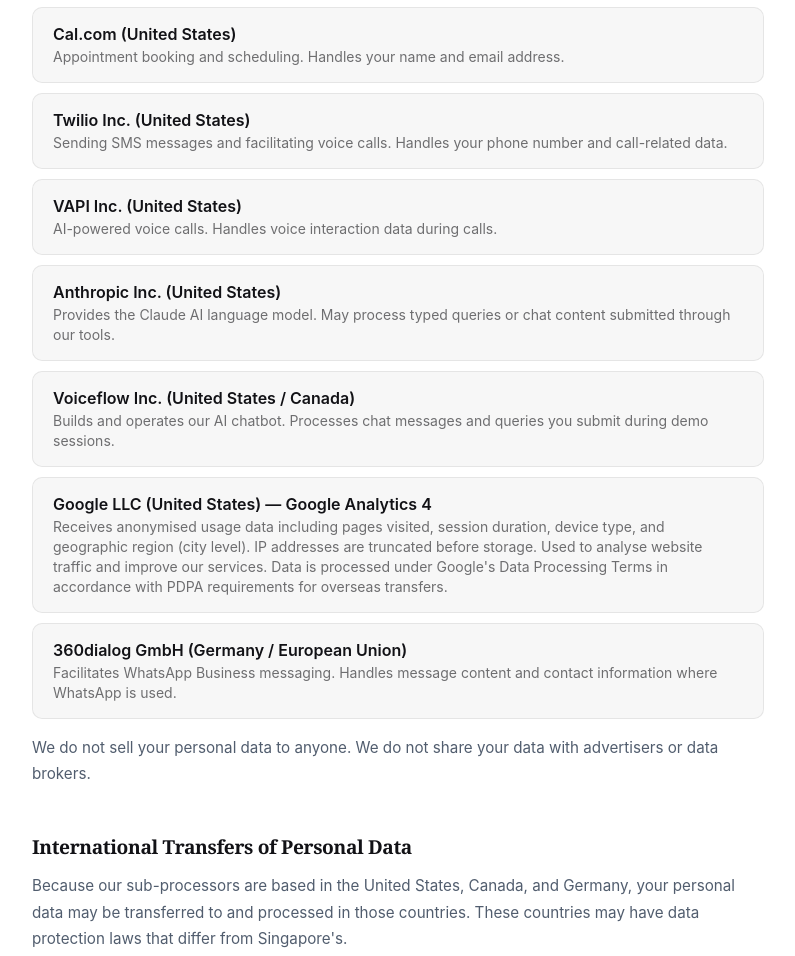
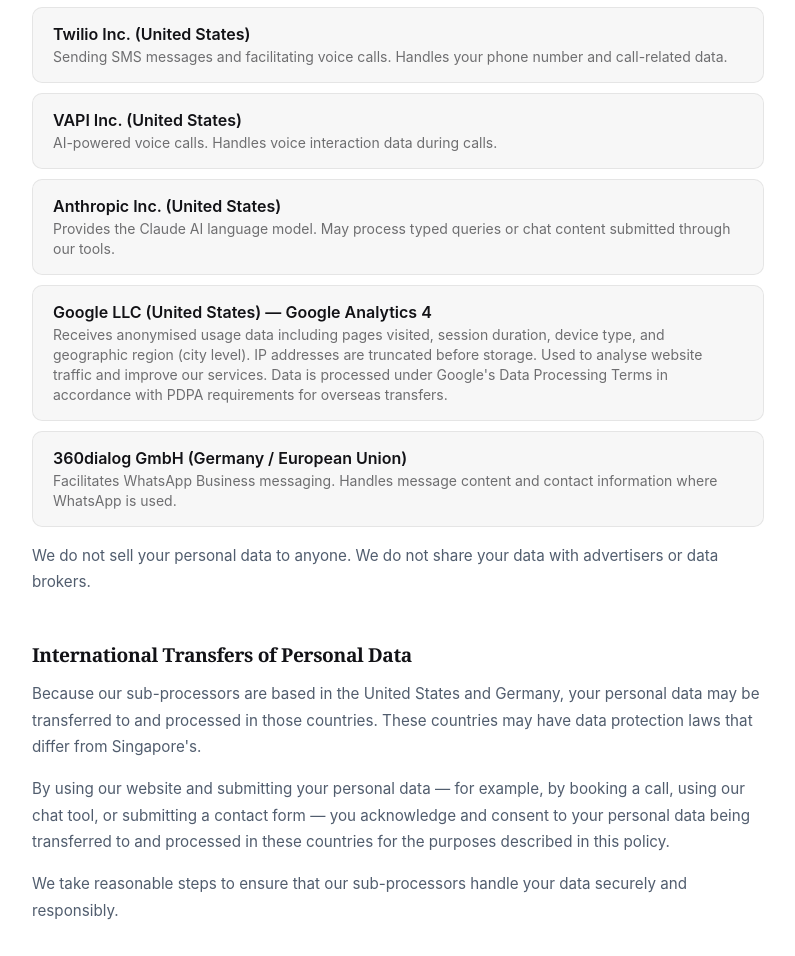
Before and after one commit to tristangauthier70-byte/axoncore-site, a website: page privacy.html in a window 1280 px wide. Shown: the part 2080-3036 px from the top of the page, without its empty margins (242-1037 px from the left). Drawn offline with Linux system fonts and the light colour scheme.

Commit message:
Fix stale Cal.com/Voiceflow references in legal pages
Both were replaced months ago (Voiceflow abandoned for a direct Claude
integration per chat.js's own history; Cal.com superseded by Calendly,
which today's booking feature confirms is the real, only scheduling
processor) but privacy.html's sub-processor table and terms.html's
Third-Party Platforms definitions were never updated - meaning the
privacy policy was disclosing the wrong company as receiving user
booking/chat data. Removed the two stale entries (Calendly and
Anthropic were already separately, correctly listed), replaced Cal.com
with Calendly in terms.html's platform list, and dropped "Canada" from
the international-transfers sentence since Voiceflow was the only
Canada-based processor.

```diff
--- a/privacy.html
+++ b/privacy.html
@@ -217,10 +217,6 @@
       <span>Scheduling and managing strategy/demo call bookings. Handles your name, email, and phone number.</span>
     </div>
     <div class="ax-legal__processor">
-      <strong>Cal.com (United States)</strong>
-      <span>Appointment booking and scheduling. Handles your name and email address.</span>
-    </div>
-    <div class="ax-legal__processor">
       <strong>Twilio Inc. (United States)</strong>
       <span>Sending SMS messages and facilitating voice calls. Handles your phone number and call-related data.</span>
     </div>
@@ -231,10 +227,6 @@
     <div class="ax-legal__processor">
       <strong>Anthropic Inc. (United States)</strong>
       <span>Provides the Claude AI language model. May process typed queries or chat content submitted through our tools.</span>
-    </div>
-    <div class="ax-legal__processor">
-      <strong>Voiceflow Inc. (United States / Canada)</strong>
-      <span>Builds and operates our AI chatbot. Processes chat messages and queries you submit during demo sessions.</span>
     </div>
     <div class="ax-legal__processor">
       <strong>Google LLC (United States) — Google Analytics 4</strong>
@@ -248,7 +240,7 @@
     <p>We do not sell your personal data to anyone. We do not share your data with advertisers or data brokers.</p>
 
     <h2>International Transfers of Personal Data</h2>
-    <p>Because our sub-processors are based in the United States, Canada, and Germany, your personal data may be transferred to and processed in those countries. These countries may have data protection laws that differ from Singapore's.</p>
+    <p>Because our sub-processors are based in the United States and Germany, your personal data may be transferred to and processed in those countries. These countries may have data protection laws that differ from Singapore's.</p>
     <p>By using our website and submitting your personal data — for example, by booking a call, using our chat tool, or submitting a contact form — you acknowledge and consent to your personal data being transferred to and processed in these countries for the purposes described in this policy.</p>
     <p>We take reasonable steps to ensure that our sub-processors handle your data securely and responsibly.</p>
 
```
Also changed, not shown: terms.html (+2 -2 lines).
